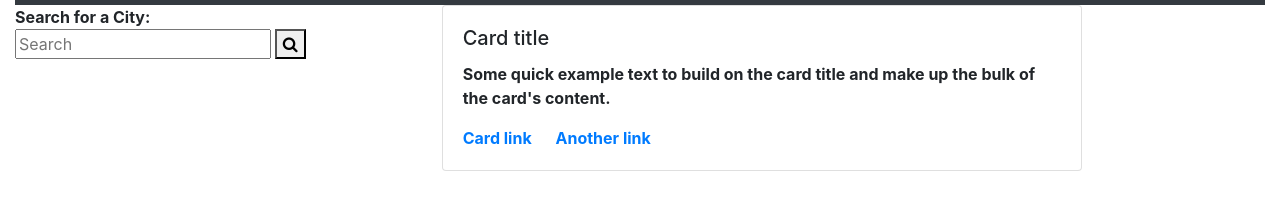
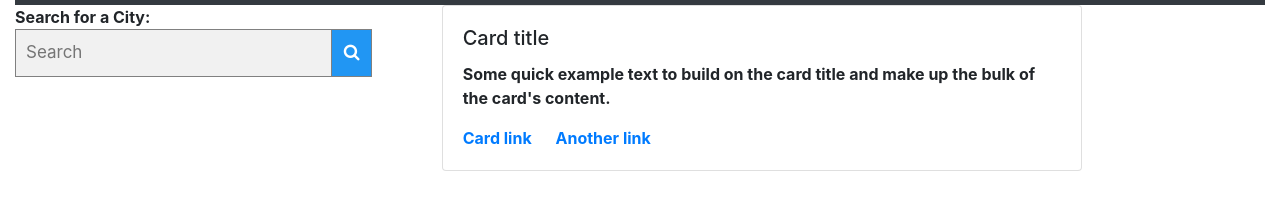
Before and after one commit to kangb3/Weather-Dashboard, a plain HTML site: page index.html in a window 1280 px wide. Shown: the part 86-296 px from the top of the page. Drawn offline with nearby package versions, Linux system fonts and the light colour scheme.

Commit message:
Add styling for search box

```diff
--- a/style.css
+++ b/style.css
@@ -13,3 +13,39 @@
 .col-md-8{
     float: right;
 }
+
+
+
+/* Style the search field */
+form.example input[type=text] {
+    padding: 10px;
+    font-size: 17px;
+    border: 1px solid grey;
+    float: left;
+    width: 80%;
+    background: #f1f1f1;
+  }
+
+  /* Style the submit button */
+  form.example button {
+    float: left;
+    width: 10%;
+    padding: 10px;
+    background: #2196F3;
+    color: white;
+    font-size: 17px;
+    border: 1px solid grey;
+    border-left: none; /* Prevent double borders */
+    cursor: pointer;
+  }
+
+  form.example button:hover {
+    background: #0b7dda;
+  }
+
+  /* Clear floats */
+  form.example::after {
+    content: "";
+    clear: both;
+    display: table;
+  }
```
